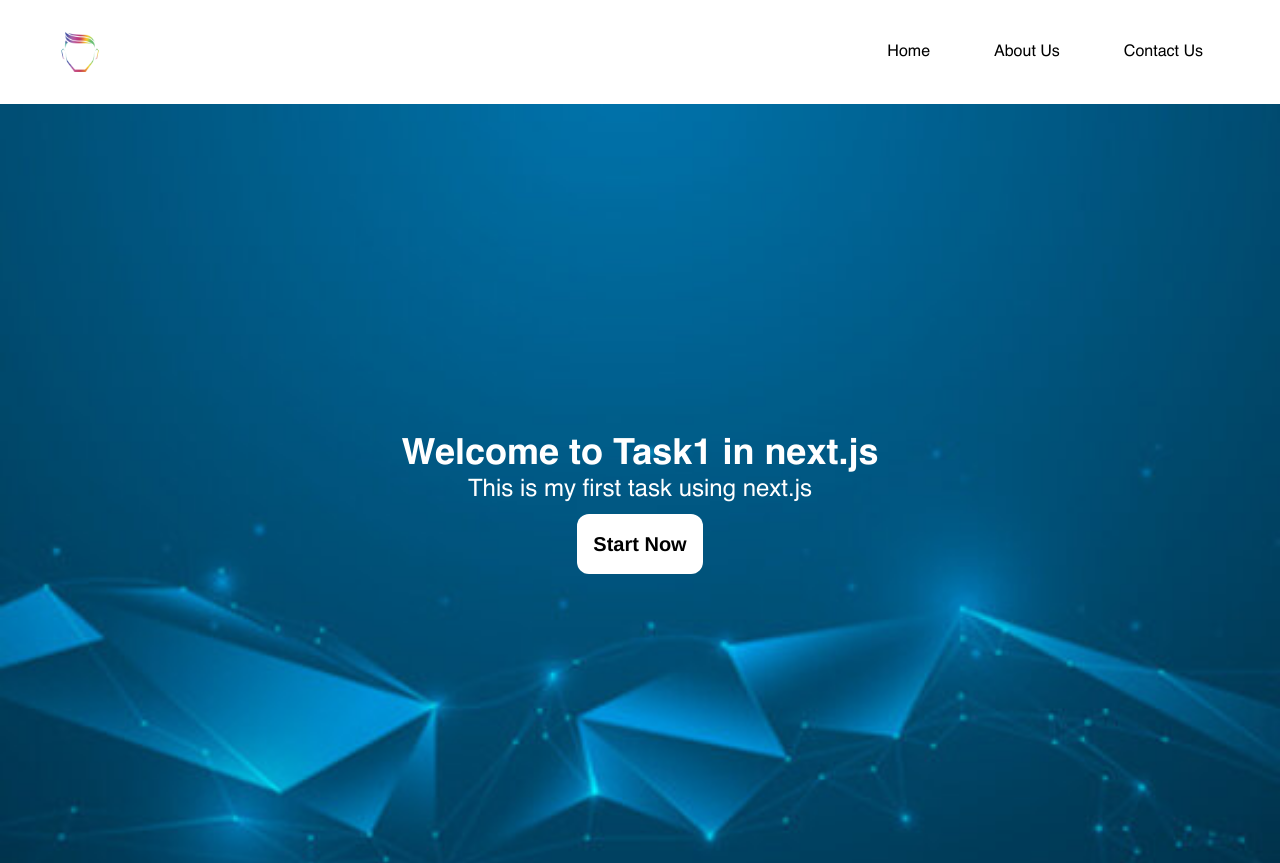
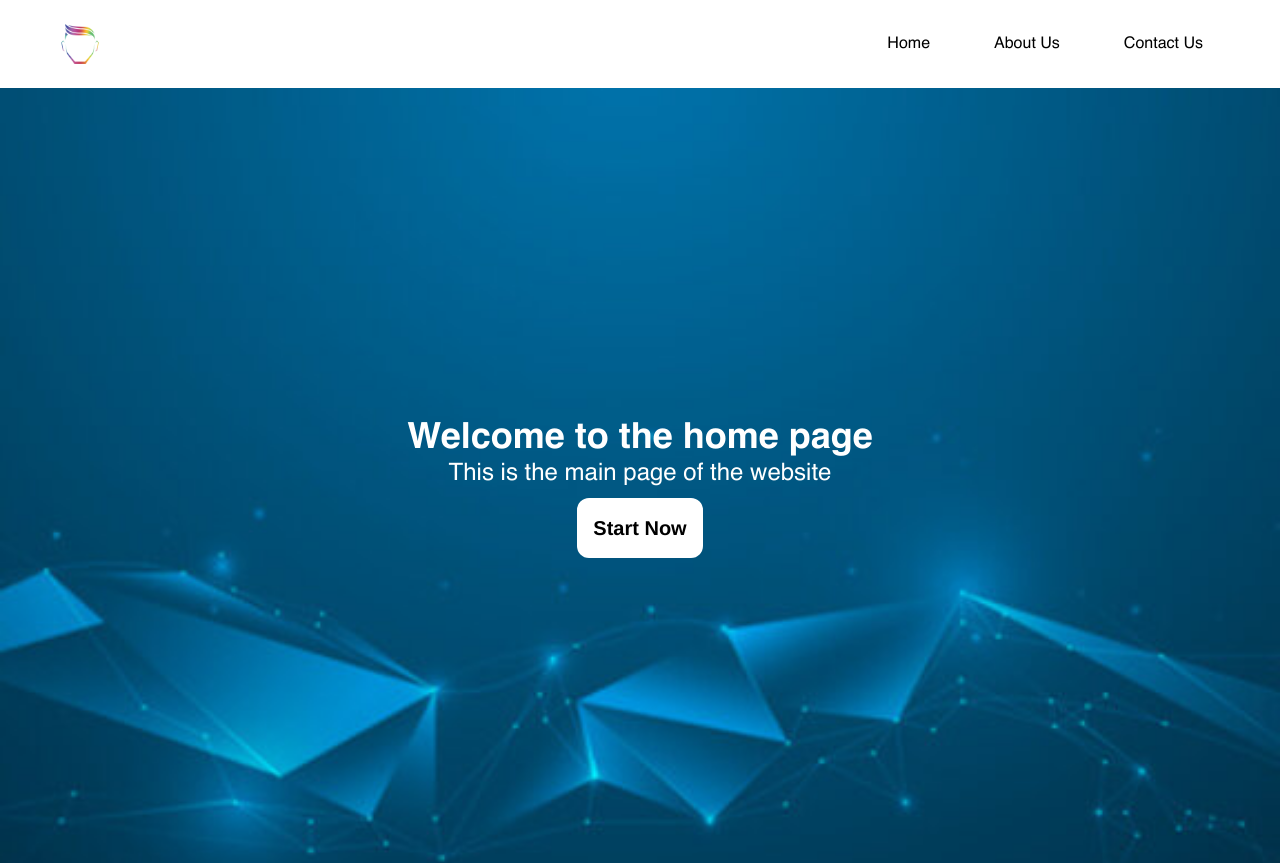
Before and after one commit to AbdoMohamamd/task3-1, a Next.js app: page / in a window 1280 px wide. Shown: the top 863 px of the page. Built offline with nearby package versions, Linux system fonts and the light colour scheme.

Commit message:
turning the banner into a dynamic component

```diff
--- a/app/AboutUs/page.js
+++ b/app/AboutUs/page.js
@@ -0,0 +1,9 @@
+import React from 'react'
+
+const page = () => {
+  return (
+    <div>page</div>
+  )
+}
+
+export default page
--- a/app/comps/Banner/Banner.js
+++ b/app/comps/Banner/Banner.js
@@ -1,16 +1,16 @@
 'use client'
 import React from 'react'
 import Button from '../Button/Button'
-const Banner = ({ startNow }) => {
+const Banner = ({ title,phrase,background, startNow }) => {
   return (
     <section
-      className={'mb-4 flex flex-col h-screen justify-center bg-banner bg-cover  bg-center text-center bg-no-repeat'}
+      className={'mb-4 flex flex-col h-screen justify-center  bg-cover  bg-center text-center bg-no-repeat '+background }
     >
       <h1 className='text-4xl  font-bold text-white  helvetica-bold justify-center '>
-        Welcome to Task1 in next.js
+       {title}
       </h1>
       <p className='text-2xl    text-white mb-2'>
-        This is my first task using next.js
+{phrase}
       </p>
       <Button
         label={'Start Now'}
--- a/app/comps/Menu/Menu.js
+++ b/app/comps/Menu/Menu.js
@@ -46,7 +46,7 @@ const Menu = ({ show }) => {
 
       <li className='text-center'>
         <Link
-          href='/'
+          href='/AboutUs'
           className='max-w-full p-8  text-black block hover:bg-gray-200'
         >
           About Us
@@ -54,7 +54,7 @@ const Menu = ({ show }) => {
       </li>
       <li className='text-center'>
         <Link
-          href='/'
+          href='/ContactUs'
           className='max-w-full p-8  text-black block hover:bg-gray-200'
         >
           Contact Us
--- a/app/comps/NavBar/NavBar.js
+++ b/app/comps/NavBar/NavBar.js
@@ -14,7 +14,7 @@ const NavBar = () => {
     <nav>
       <div
         className={
-          'min-w p-2 flex m-auto justify-between items-center md:justify-center md:min-w'
+          'min-w p-2 flex m-auto justify-between items-center md:justify-center md:min-w md:p-0'
         }
       >
         <Link
--- a/app/page.js
+++ b/app/page.js
@@ -17,7 +17,7 @@ export default function Home () {
   }
   return (
     <div>
-      <Banner startNow={startNow} />
+      <Banner title={"Welcome to the home page"} phrase={"This is the main page of the website"} background={"bg-banner"} startNow={startNow} />
       <section
         className='w-56 block mt-0 mb-0 mx-auto text-center md:flex md:justify-center md:w-99'
         ref={imgSectionRef}
```
